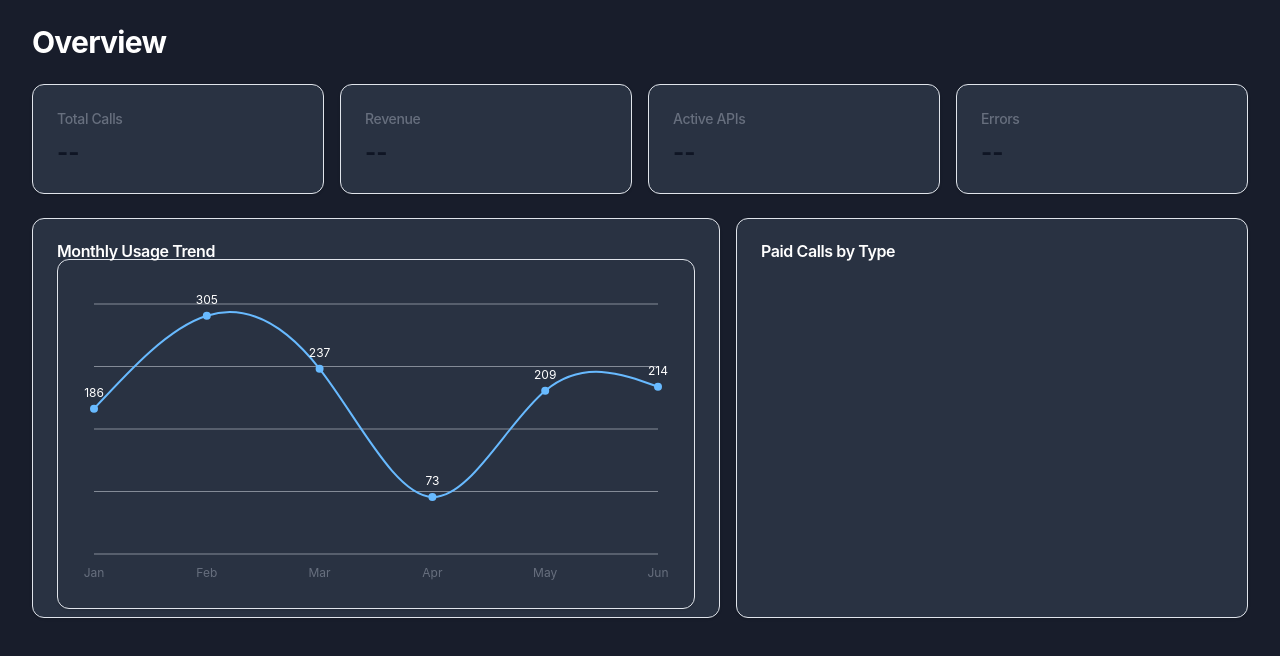
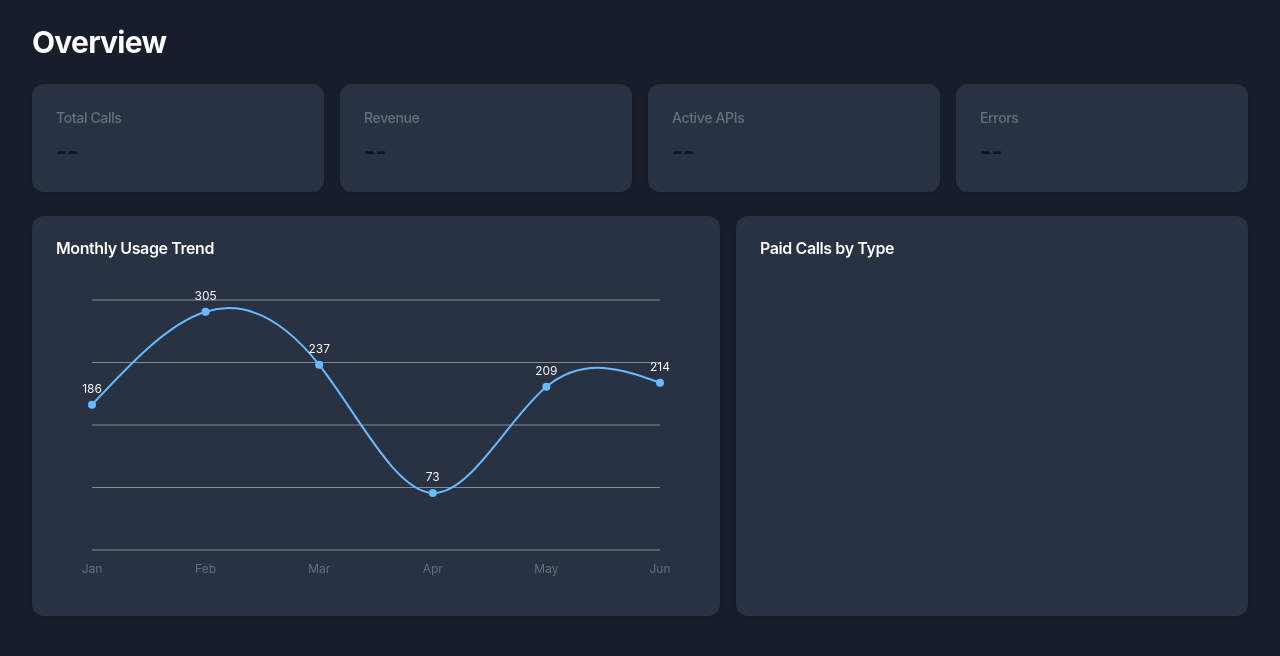
Before and after one commit to ashly-margaret/finance_dbd, a Next.js app: page /dashboard/overView in a window 1280 px wide. Shown: the top 656 px of the page. Built offline with nearby package versions, Linux system fonts and the light colour scheme.

Commit message:
- removed border from shadcn line chart wrapper card

```diff
--- a/app/dashboard/overView/components/OverviewContainer.tsx
+++ b/app/dashboard/overView/components/OverviewContainer.tsx
@@ -39,7 +39,7 @@ export default function OverviewContainer() {
             <div className="grid gap-4 md:grid-cols-2 lg:grid-cols-4">
                 {/* Placeholder Stats Cards */}
                 {["Total Calls", "Revenue", "Active APIs", "Errors"].map((item) => (
-                    <div key={item} className="p-6 rounded-xl border bg-card text-card-foreground shadow-sm">
+                    <div key={item} className="p-6 rounded-xl bg-card text-card-foreground shadow-sm">
                         <h3 className="text-sm font-medium tracking-tight text-muted-foreground">
                             {item}
                         </h3>
@@ -50,11 +50,11 @@ export default function OverviewContainer() {
 
             {/* Charts Section */}
             <div className="grid gap-4 md:grid-cols-2 lg:grid-cols-7">
-                <div className="col-span-4 p-6 rounded-xl border bg-card shadow-sm h-[400px]">
+                <div className="col-span-4 p-6 rounded-xl  bg-card shadow-sm h-[400px]">
                     <h3 className="font-semibold leading-none tracking-tight">Monthly Usage Trend</h3>
                   <UsageTrendChart/>
                 </div>
-                <div className="col-span-3 p-6 rounded-xl border bg-card  shadow-sm h-[400px]">
+                <div className="col-span-3 p-6 rounded-xl  bg-card  shadow-sm h-[400px]">
                     <h3 className="font-semibold leading-none tracking-tight">Paid Calls by Type</h3>
                     {/* Chart Placeholder */}
                 </div>
--- a/app/dashboard/overView/components/UsageTrendChart.tsx
+++ b/app/dashboard/overView/components/UsageTrendChart.tsx
@@ -42,7 +42,7 @@ const chartConfig = {
 
 export function UsageTrendChart() {
     return (
-    <Card>
+        <Card className="border-none shadow-none bg-transparent">
             {/* <CardHeader>
         <CardTitle>Line Chart - Label</CardTitle>
         <CardDescription>January - June 2024</CardDescription>
```
Lines whose indentation alone changed are shown as unchanged.
